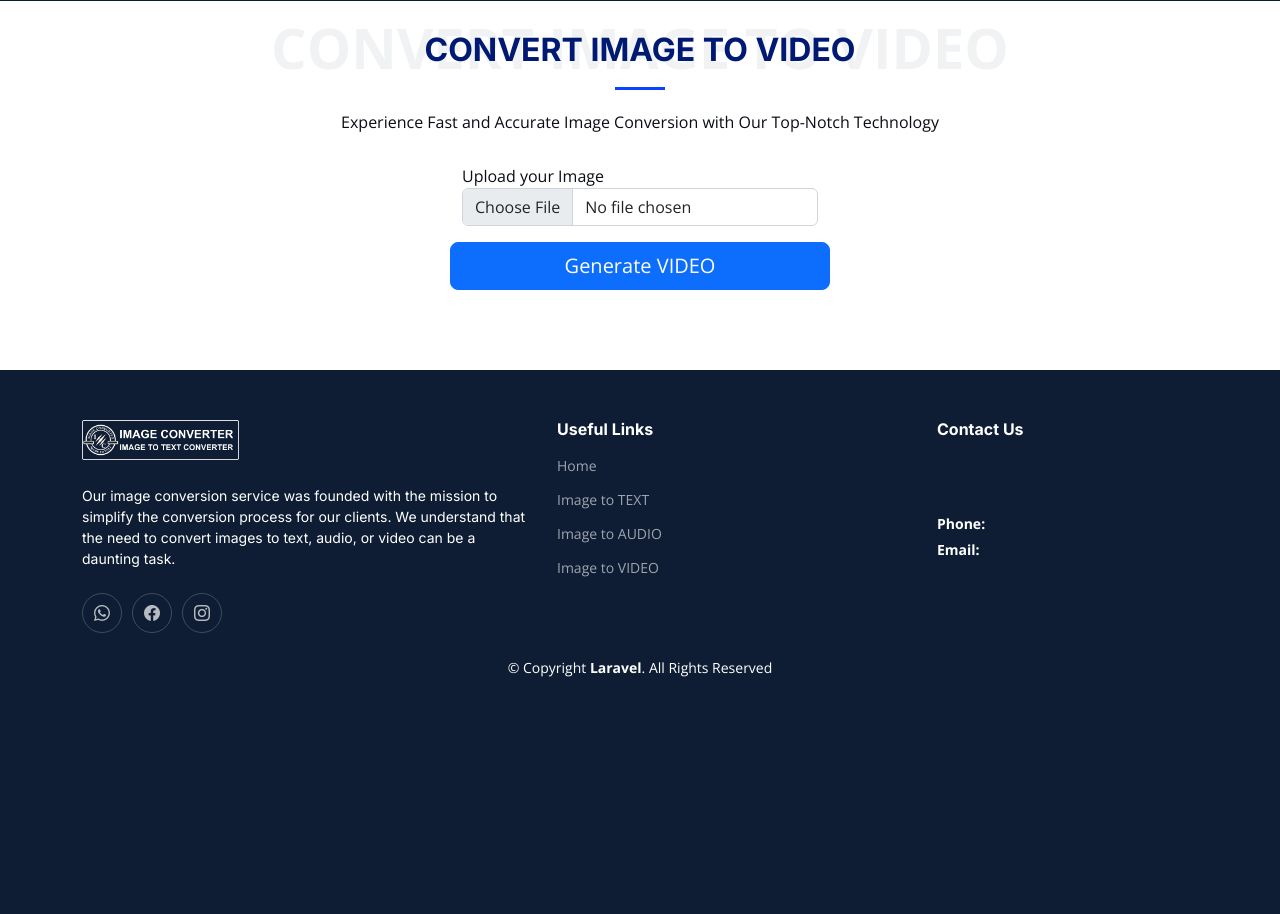
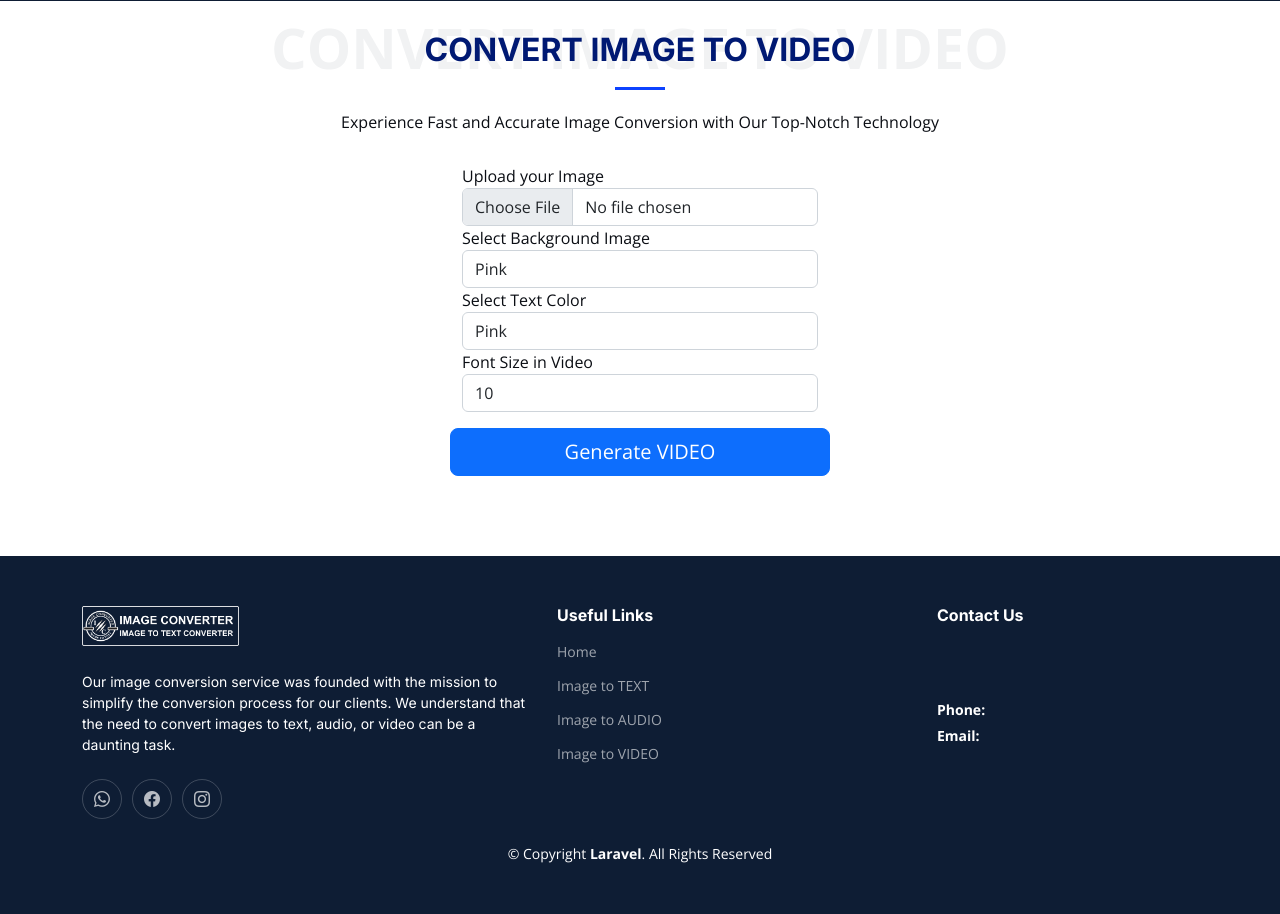
Before and after one commit to shakeel2717/imageConverter, a Laravel app: page /image-to-video in a window 1280 px wide. Shown: the part 572-1486 px from the top of the page. Before the commit the page ends 1249 px from the top, so only its background shows below. Run offline with Laravel 10, Linux system fonts and the light colour scheme.

Commit message:
audio video history created

```diff
--- a/app/Http/Controllers/ImageConverterController.php
+++ b/app/Http/Controllers/ImageConverterController.php
@@ -43,6 +43,12 @@
         }
         $outputFile = $audioFolder . '/' . rand(000000, 999999) . '.wav';
         exec('espeak-ng -p 75 -s 150 -w ' . $outputFile . ' "' . $text['data'] . '"');
+
+        $history = History::find($text['history']);
+        $history->type = 'Image to Audio';
+        $history->audio = $outputFile;
+        $history->save();
+
         return back()->with('result', ['img' => $text['img'], 'audio' => $outputFile]);
     }
 
@@ -55,6 +61,12 @@
 
     public function videoConvert(Request $request)
     {
+        $validated = $request->validate([
+            'color' => 'required|string|min:1',
+            'fontSize' => 'required|string|min:1',
+            'textColor' => 'required|string|min:1',
+        ]);
+
         $text = $this->getText($request->file('img'));
         $text['data'] = preg_replace("/\r|\n/", " ", $text['data']);
         $outputImg = $text['img'];
@@ -72,8 +84,10 @@
             mkdir($videoFolder, 0777, true);
         }
         $videoName = $videoFolder . '/' . rand(000000, 999999) . '.mp4'; // name of output video
-        $backgroundColor = 'pink'; // background color of video
-        $text = $text['data']; // text to be displayed in video
+        $backgroundColor = $validated['color']; // background color of video
+        $textColor = $validated['textColor']; // background color of video
+        $fontSize = $validated['fontSize']; // background color of video
+        $data = $text['data']; // text to be displayed in video
         $audioPath = $audioFile; // path to audio file
 
         // Run the ffmpeg command to get the duration of the audio file
@@ -83,8 +97,15 @@
         // Calculate the duration of the audio file in seconds
         $duration_seconds = ($matches[1] * 3600) + ($matches[2] * 60) + $matches[3] + 3;
 
-        $cmd = "$ffmpegPath -y -f lavfi -i color=c=$backgroundColor:s=1920x1080:d=$duration_seconds -i $audioPath -filter_complex \"[0:v]drawtext=fontfile=/Windows/Fonts/arial.ttf:text='$text':fontcolor=white:fontsize=50:y=(h-text_h)/2:x=-200*t:box=1:boxcolor=black@0.5:boxborderw=5[v];[v][1:a]concat=n=1:v=1:a=1\" $videoName";
+        $cmd = "$ffmpegPath -y -f lavfi -i color=c=$backgroundColor:s=1920x1080:d=$duration_seconds -i $audioPath -filter_complex \"[0:v]drawtext=fontfile=/Windows/Fonts/arial.ttf:text='$data':fontcolor='$textColor':fontsize='$fontSize':y=(h-text_h)/2:x=-200*t:box=1:boxcolor=black@0.5:boxborderw=5[v];[v][1:a]concat=n=1:v=1:a=1\" $videoName";
         exec($cmd);
+
+
+        $history = History::find($text['history']);
+        $history->type = 'Image to Video';
+        $history->video = $videoName;
+        $history->save();
+
         return back()->with('result', ['img' => $outputImg, 'video' => $videoName]);
     }
 
@@ -113,11 +134,10 @@
             $history->attachment = $img_name;
             $history->result = $data;
             $history->save();
-
         } catch (Exception $e) {
             return false;
         }
 
-        return ['img' => $img_name, 'data' => $data];
+        return ['img' => $img_name, 'data' => $data, 'history' => $history->id];
     }
 }
--- a/resources/views/convert/video.blade.php
+++ b/resources/views/convert/video.blade.php
@@ -44,6 +44,43 @@
                         <label for="img">Upload your Image</label>
                         <input type="file" name="img" id="img" class="form-control">
                     </div>
+                    <div class="form-group">
+                        <label for="color">Select Background Image</label>
+                        <select name="color" id="color" class="form-control">
+                            <option value="pink" selected>Pink</option>
+                            <option value="red">Red</option>
+                            <option value="orange">Orange</option>
+                            <option value="black">Black</option>
+                            <option value="blue">Blue</option>
+                            <option value="white">White</option>
+                        </select>
+                    </div>
+                    <div class="form-group">
+                        <label for="textColor">Select Text Color</label>
+                        <select name="textColor" id="textColor" class="form-control">
+                            <option value="pink" selected>Pink</option>
+                            <option value="red">Red</option>
+                            <option value="orange">Orange</option>
+                            <option value="black">Black</option>
+                            <option value="blue">Blue</option>
+                            <option value="white">White</option>
+                        </select>
+                    </div>
+                    <div class="form-group">
+                        <label for="fontSize">Font Size in Video</label>
+                        <select name="fontSize" id="fontSize" class="form-control">
+                            <option value="10" selected>10</option>
+                            <option value="20">20</option>
+                            <option value="30">30</option>
+                            <option value="40">40</option>
+                            <option value="50">50</option>
+                            <option value="60">60</option>
+                            <option value="70">70</option>
+                            <option value="80">80</option>
+                            <option value="90">90</option>
+                            <option value="100">100</option>
+                        </select>
+                    </div>
                     <div class="form-group mt-3 row">
                         <button type="submit" class="btn btn-primary btn-lg btn-block">Generate VIDEO</button>
                     </div>
```
Also changed, not shown: resources/views/history/index.blade.php (+4 -4 lines), public/text/1688488401805.png (added), public/text/1688488419584.png (added), public/text/1688488919950.png (added), public/text/1688489048687.png (added), public/text/1688494061363.png (added), 7 other files.
